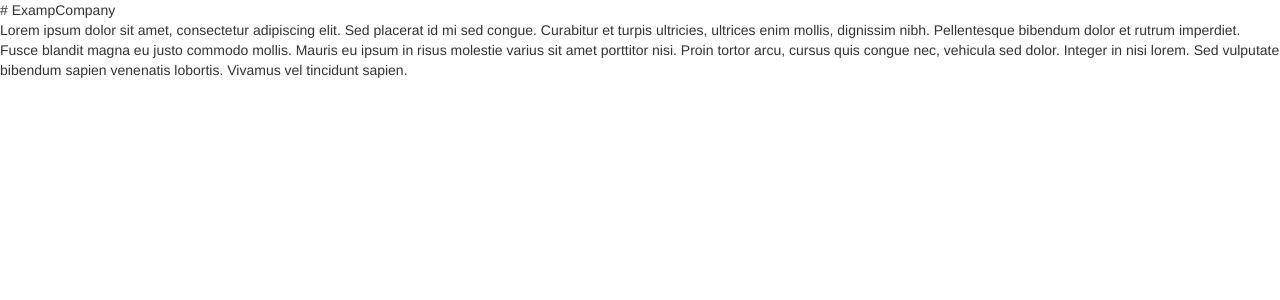
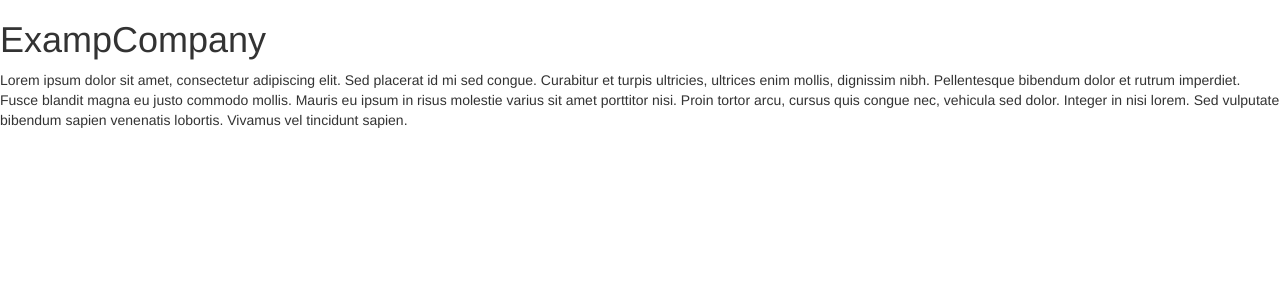
Before and after one commit to opendatadb/opendatadb.github.io, a Jekyll site: the page built from _posts/2013-09-02-example-company.md, in a window 1280 px wide. Shown: the top 300 px of the page. Built offline with Jekyll 4.4.1, drawn with Linux system fonts in a browser that asks for light colours; nearby versions of some CDN libraries.

Commit message:
Proper h1

```diff
--- a/_layouts/entry.html
+++ b/_layouts/entry.html
@@ -3,7 +3,7 @@
 <head> {% include head.html %} </head>
 <body style>
 
-# {{page.company}}
+<h1>{{page.company}}</h1>
 
 {{ content }}
 
```
